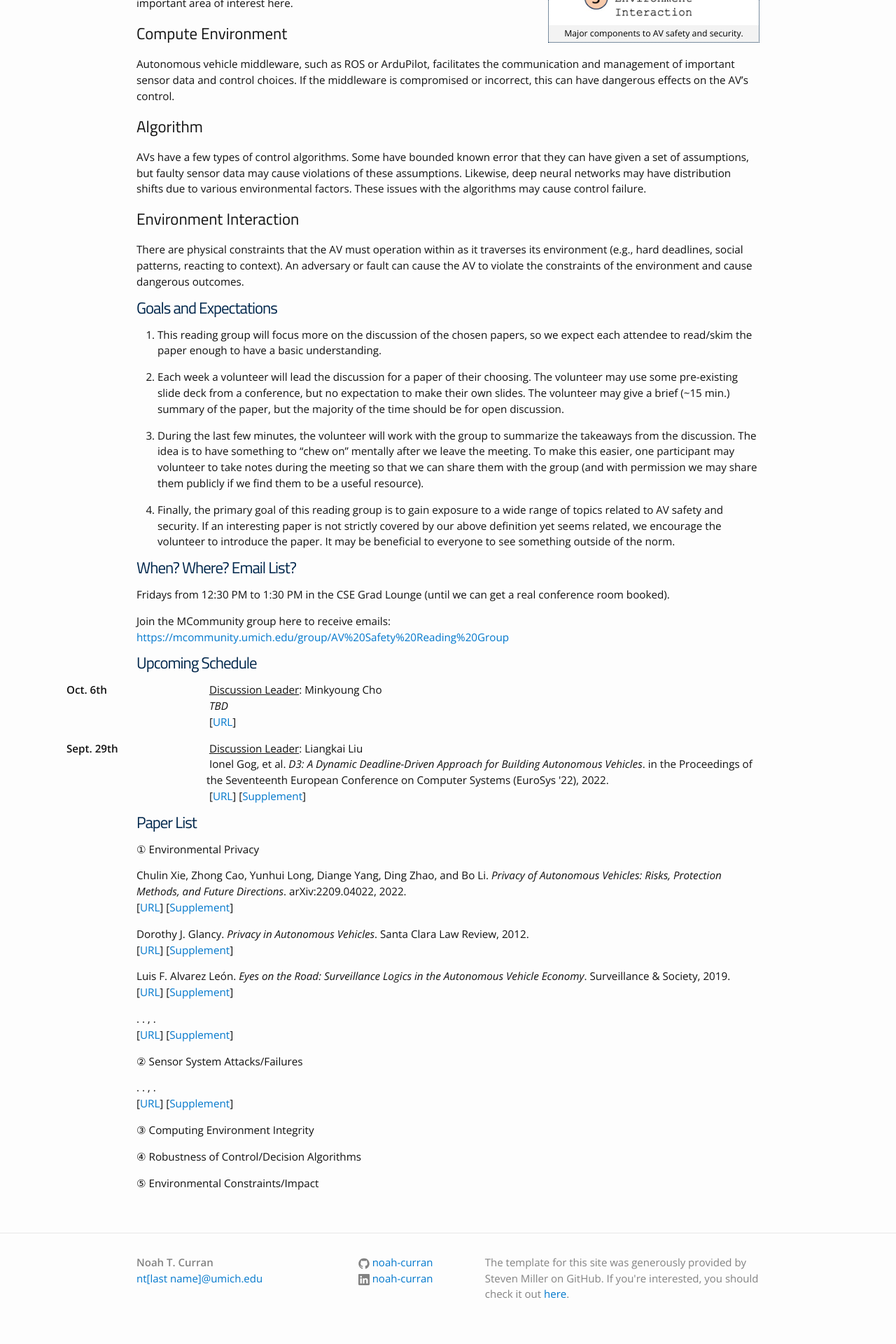
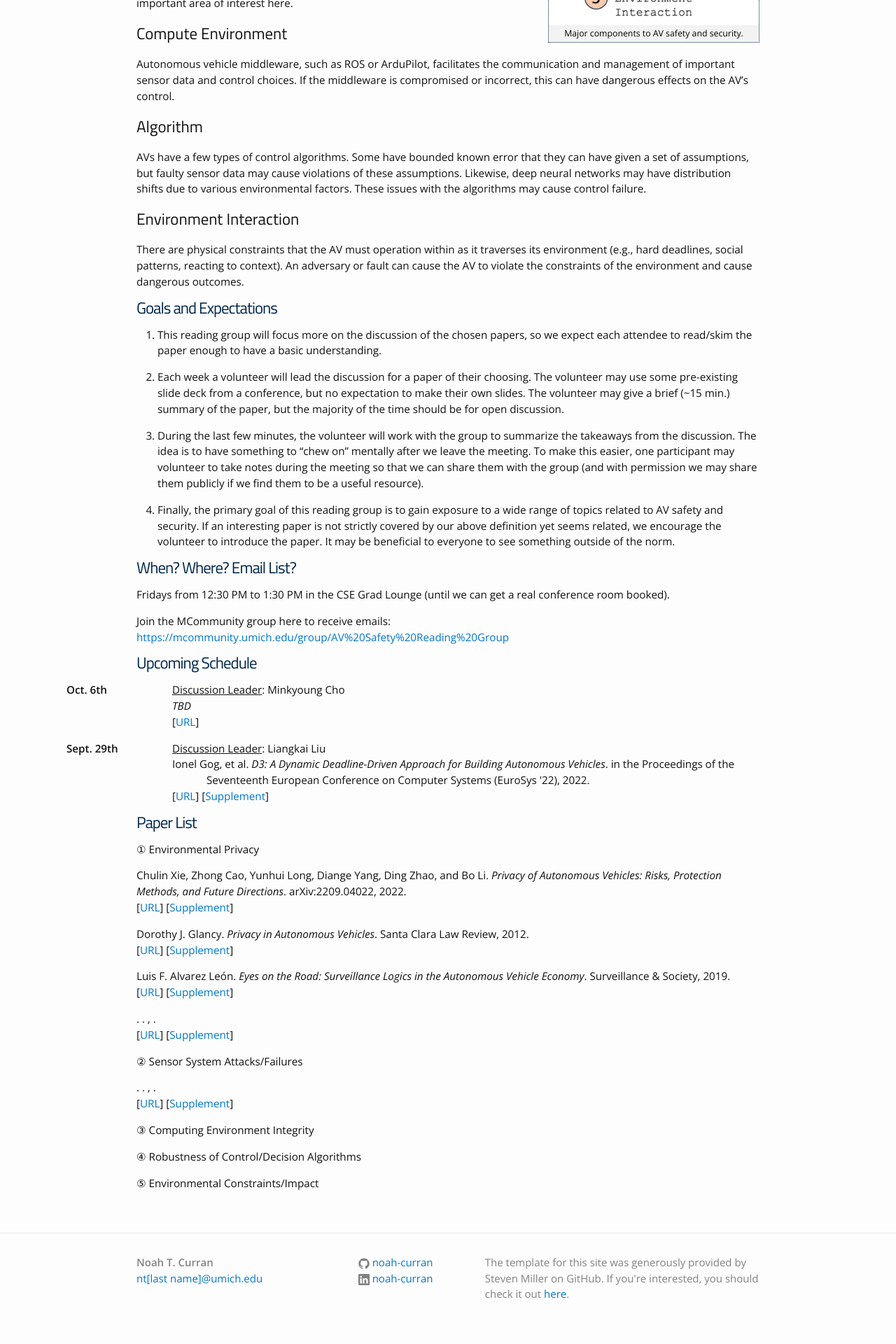
Before and after one commit to noah-curran/noah-curran.github.io, a Jekyll site: the page built from av-safe-sec.md, in a window 1280 px wide. Shown: the part 722-2642 px from the top of the page at 70% size. Built offline with Jekyll 4.4.1, drawn with Linux system fonts in a browser that asks for light colours.

Commit message:
final fix to spacing

```diff
--- a/_sass/_readinggroup.scss
+++ b/_sass/_readinggroup.scss
@@ -1,2 +1,2 @@
-.readingspacing { display: inline-block; width: 100px; }
+.readingspacing { display: inline-block; width: 47px; }
 .readingpaperspacing { padding-left: 100px; text-indent:-100px;}
```
